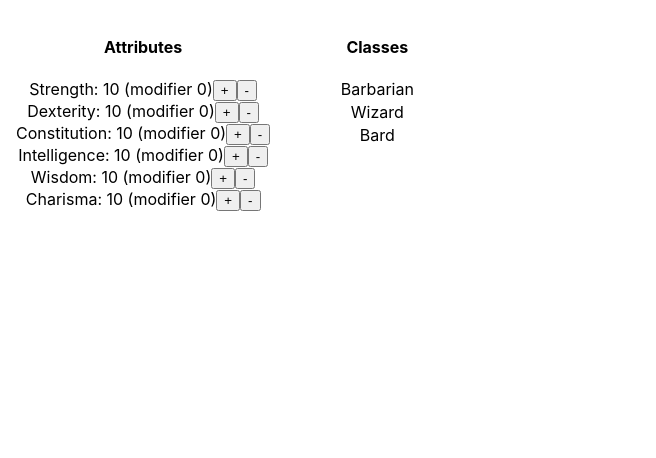
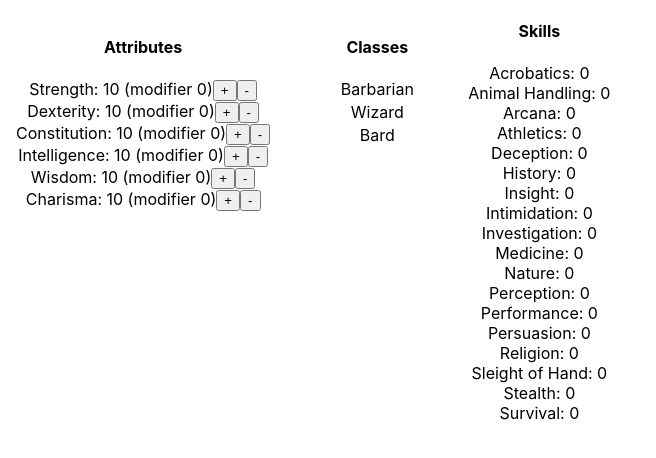
Before and after one commit to MilaPacompiaM/recruiting-webapp-character, a React (Create React App) app: page / in a window 1280 px wide. Shown: the top 458 px of the page, without its empty margins (0-656 px from the left). Built offline with nearby package versions, Linux system fonts and the light colour scheme.

Commit message:
feat: wip display skill list

```diff
--- a/src/App.js
+++ b/src/App.js
@@ -1,6 +1,7 @@
 import './App.css';
 import { Attributes } from './components/attributes/Attributes';
 import { Classes } from './components/classes/Classes';
+import { Skills } from './components/skills/Skills';
 
 function App() {
   return (
@@ -10,6 +11,9 @@ function App() {
         <div className='column' style={{width: '150px'}}>
           <Classes />
         </div>
+        <div>
+          <Skills />
+        </div>
       </section>
     </div>
   );
--- /dev/null
+++ b/src/components/skills/Skills.js
@@ -0,0 +1,18 @@
+import { useSelector } from 'react-redux';
+
+export function Skills() {
+  const skills = useSelector((state) => state.skill);
+
+  return (
+    <div>
+      <h4>Skills</h4>
+      {Object.entries(skills).map(([key, value]) => {
+        return (
+          <div>
+            {key}: {value.value}
+          </div>
+        )
+      })}
+    </div>
+  )
+};
--- a/src/consts.js
+++ b/src/consts.js
@@ -58,3 +58,4 @@ export const SKILL_LIST = [
 
 export const ATTRIBUTE_DEFAULT_VALUE = 10;
 export const MODIFIER_DEFAULT_VALUE = 0;
+export const SKILL_DEFAULT_VALUE = 0;
--- /dev/null
+++ b/src/redux/skillSlice.js
@@ -0,0 +1,29 @@
+import { createSlice } from '@reduxjs/toolkit';
+import { SKILL_DEFAULT_VALUE, SKILL_LIST } from '../consts';
+
+const skillSlice = createSlice({
+  name: 'skill',
+  initialState: () => {
+    const data = {}
+    for (const skill of SKILL_LIST) {
+      data[skill.name] = {
+        attributeModifier: skill.attributeModifier,
+        value: SKILL_DEFAULT_VALUE
+      }
+    }
+    return data;
+  },
+  reducers: {
+    increment: (state, {payload}) => {
+      const { skillName } = payload;
+      state[skillName]['value'] = state[skillName]['value'] + 1;
+    },
+    decrement: (state, {payload}) => {
+      const { skillName } = payload;
+      state[skillName]['value'] = state[skillName]['value'] - 1;
+    }
+  },
+});
+
+export const { increment, decrement } = skillSlice.actions;
+export default skillSlice.reducer;
--- a/src/redux/store.js
+++ b/src/redux/store.js
@@ -1,10 +1,12 @@
 import { configureStore } from '@reduxjs/toolkit'
 import attributeSlice from './attributeSlice'
 import modifierSlice from './modifierSlice'
+import skillSlice from './skillSlice'
 
 export default configureStore({
   reducer: {
     attribute: attributeSlice,
     modifier: modifierSlice,
+    skill: skillSlice
   },
 })
```
